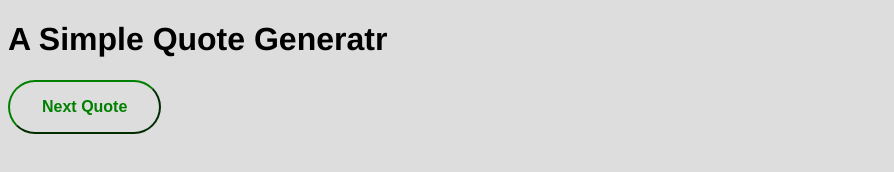
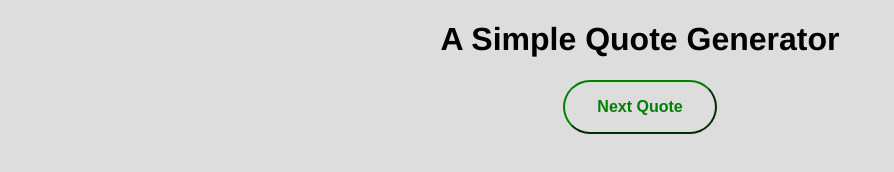
Before and after one commit to JamshidAjam/Quote-Generator, a plain HTML site: page index.html in a window 1280 px wide. Shown: the whole page, without its empty margins (0-894 px from the left). Drawn offline with Linux system fonts and the light colour scheme.

Commit message:
centralized text

```diff
--- a/index.html
+++ b/index.html
@@ -8,7 +8,7 @@
 
 <div id="container">
 
-	<h1>A Simple Quote Generatr</h1>
+	<h1>A Simple Quote Generator</h1>
 
 	<div id="quote-display">
 		<!-- quotes goes here -->
--- a/style.css
+++ b/style.css
@@ -1,5 +1,10 @@
 body {
 	background-color: #ddd;
+}
+
+#container {
+	height: 50%;
+	text-align: center;
 }
 
 h1 {
```
